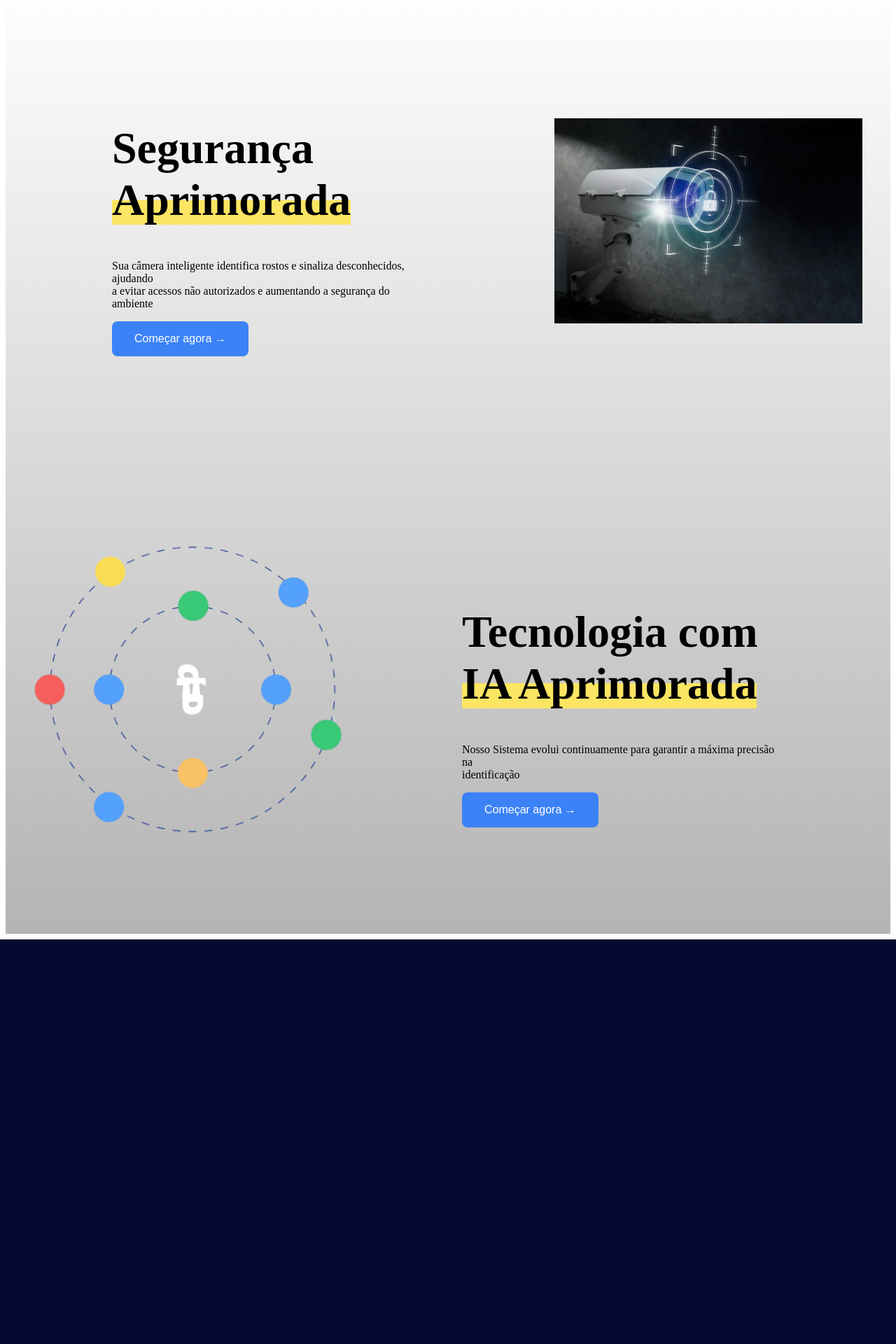
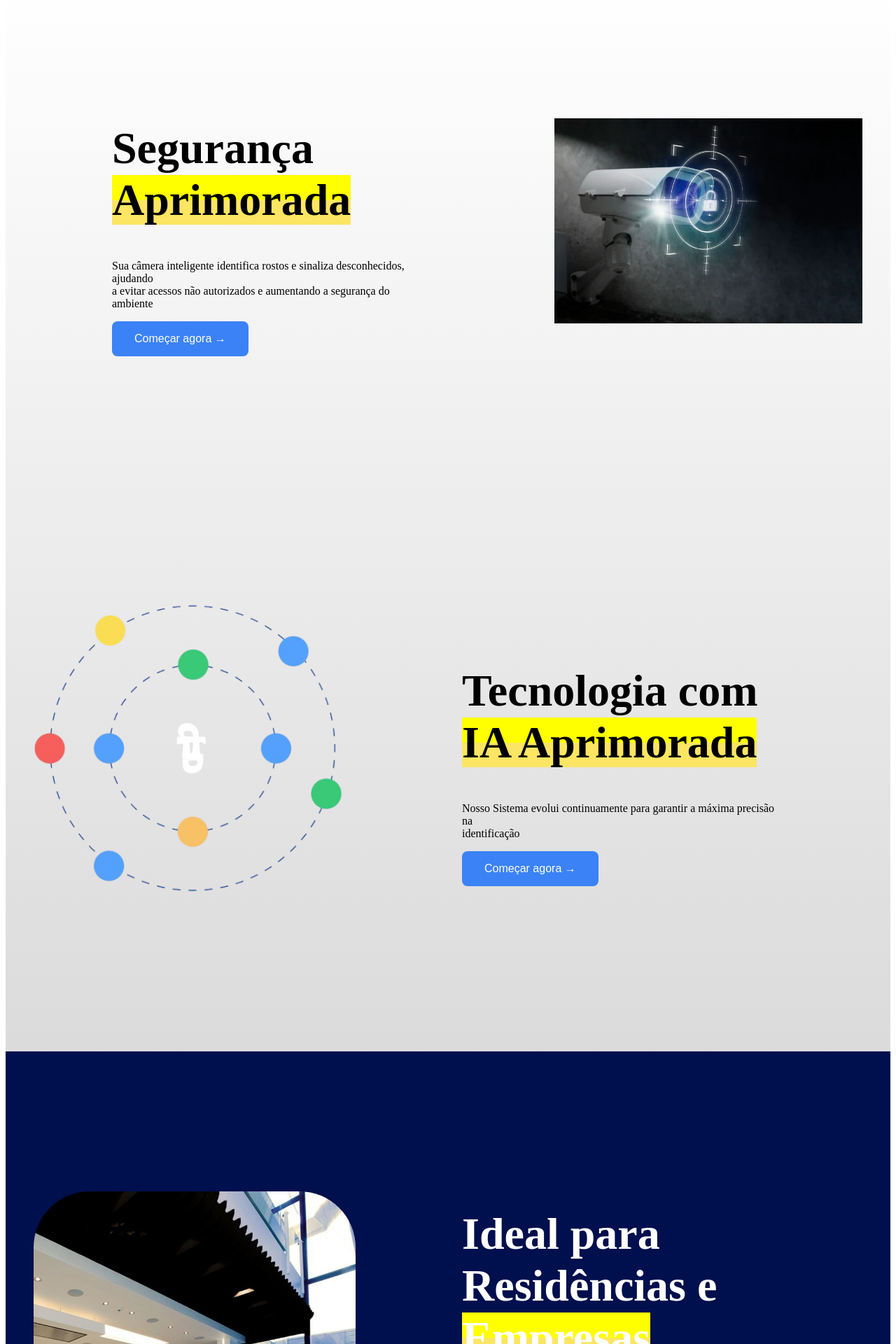
Before and after one commit to DanielSilva027/Controle_de_Acesso2, a PHP site: page /landingpage.html in a window 1280 px wide. Shown: the part 966-2886 px from the top of the page at 70% size. Before the commit the page ends 2308 px from the top, so only its background shows below. Run offline with PHP 8.4, Linux system fonts and the light colour scheme.

Commit message:
Correção Land

```diff
--- a/Land/Styles.css
+++ b/Land/Styles.css
@@ -186,7 +186,8 @@
   .img5 {
     width: 50rem;
     height: auto;
-
+    padding: 10rem;
+    border-radius: 15rem;
   }
 
   .texto-ia {
@@ -260,3 +261,67 @@
     max-width: 100%;
   }
 }
+.fundo3{
+  background-color: #000f4d;
+}
+.subtitulo2 {
+  font-size: 4rem;
+  font-weight: bold;
+  margin-bottom: 2rem;
+  color: white;}
+  .container1{
+    align-items: auto;
+  }
+  .img6{
+    height:30rem;
+    width: 16rem;
+  }
+  .container1 {
+    display: flex;
+    justify-content: center;
+    align-items: center;
+    min-height: 100vh;
+  }
+
+  .fundo4 {
+    background: linear-gradient(to bottom, #ccc, #eee);
+    padding: 2.5rem; /* 40px */
+    border-radius: 0.625rem; /* 10px */
+    text-align: center;
+    max-width: 56.25rem; /* 900px */
+    width: 100%;
+  }
+
+  .minitexto2 {
+    display: flex;
+    flex-direction: column;
+    align-items: center;
+  }
+
+  .subtitulo3 {
+    font-size: 2.5rem;
+    font-weight: bold;
+    margin-bottom: 0.625rem; /* 10px */
+  }
+
+  .destaque {
+    background-color: yellow;
+  }
+
+  .texto3 {
+    font-size: 1.1rem;
+    line-height: 1.6;
+    max-width: 50rem; /* 800px */
+    margin: 0 auto 2.5rem; /* 40px */
+  }
+
+  .img3 {
+    display: flex;
+    justify-content: center;
+  }
+
+  .img6 {
+    width: 14.375rem; /* 230px */
+    height: auto;
+    border-radius: 0.5rem; /* 8px */
+  }
--- a/Land/landingpage.html
+++ b/Land/landingpage.html
@@ -67,5 +67,31 @@
           </div>
         </section>
       </div>
+      <div class="container">
+        <div class="fundo3">
+            <section class="detalhamento">
+            <div class="img3">
+                <img class="img5" src="assets/imagem/Domótica.jpg" alt="camera-de-seguranca">
+              </div>
+            <div class="minitexto">
+            <h2 class="subtitulo2">Ideal para<br>Residências e <span class="destaque">Empresas</span></h2>
+            <p class="texto">Proteja sua casa, escritório, condomínio ou qualquer outro espaço<br>com tecnologia de ponta</p>
+            <button class="registro">Vamos lá →</button>
+            </div>
+        </div>
+    </section>
+    <div class="container1">
+        <div class="fundo4">
+          <section class="detalhamento2">
+            <div class="minitexto2">
+              <h2 class="subtitulo2">So<span class="destaque">bre nós</span></h2>
+              <p class="texto3">Somos um grupo de três estudantes do curso técnico em Informática do IFES – Campus Serra, formado por Thyago, Daniel e Guilherme. Nosso projeto, chamado SmartCam, é uma solução inteligente de segurança que utiliza inteligência artificial para identificar rostos por meio de câmeras. Desenvolvido como parte de nossa formação técnica, o SmartCam busca aliar tecnologia e inovação para tornar sistemas de monitoramento mais eficientes e precisos.</p><br><br>
+              <h2 class="subtitulo3">Parceiros</h2>
+              <div class="img3">
+                <img class="img6" src="assets/imagem/305188163_486985403436985_6813042172280648107_n.jpg" alt="ifes">
+              </div>
+            </div>
+        </div>
+            </div><br>
 </body>
 </html>
```
Also changed, not shown: Land/assets/imagem/305188163_486985403436985_6813042172280648107_n.jpg (added), Land/assets/imagem/Domótica.jpg (added).
